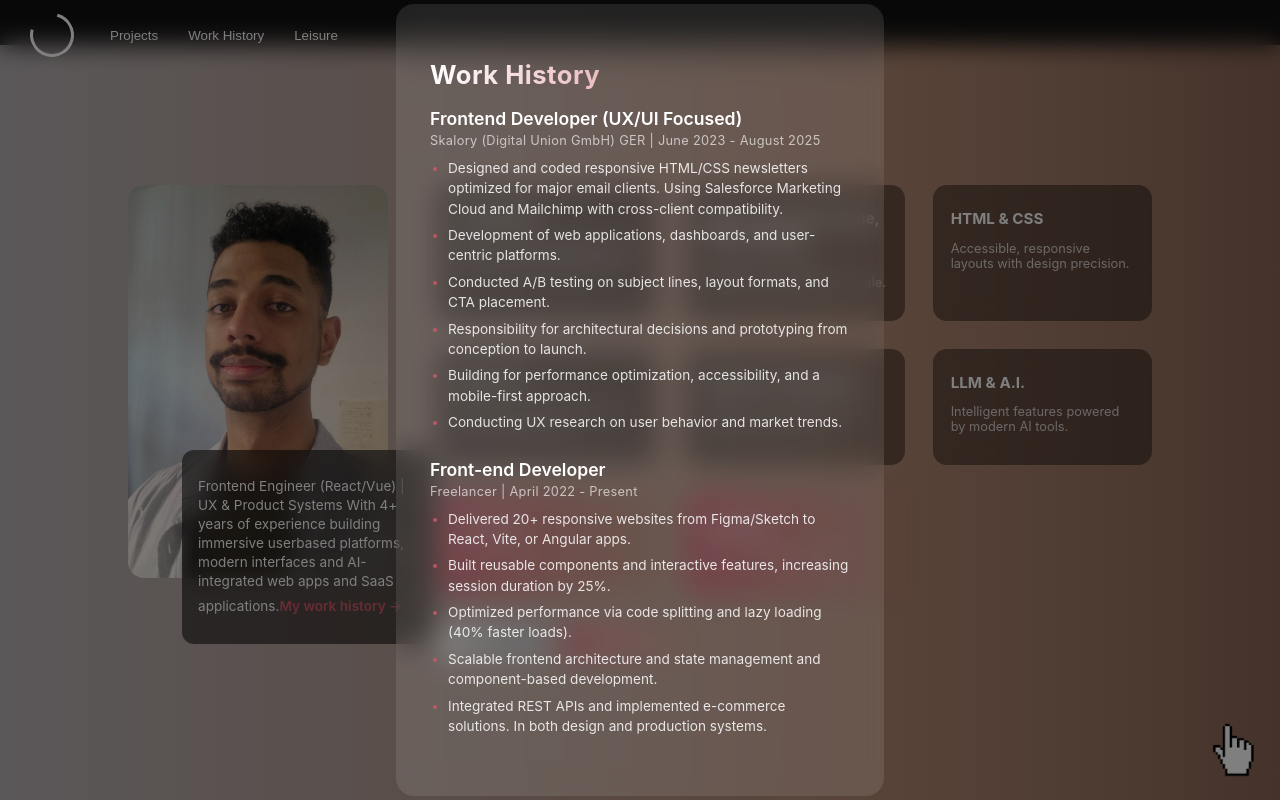
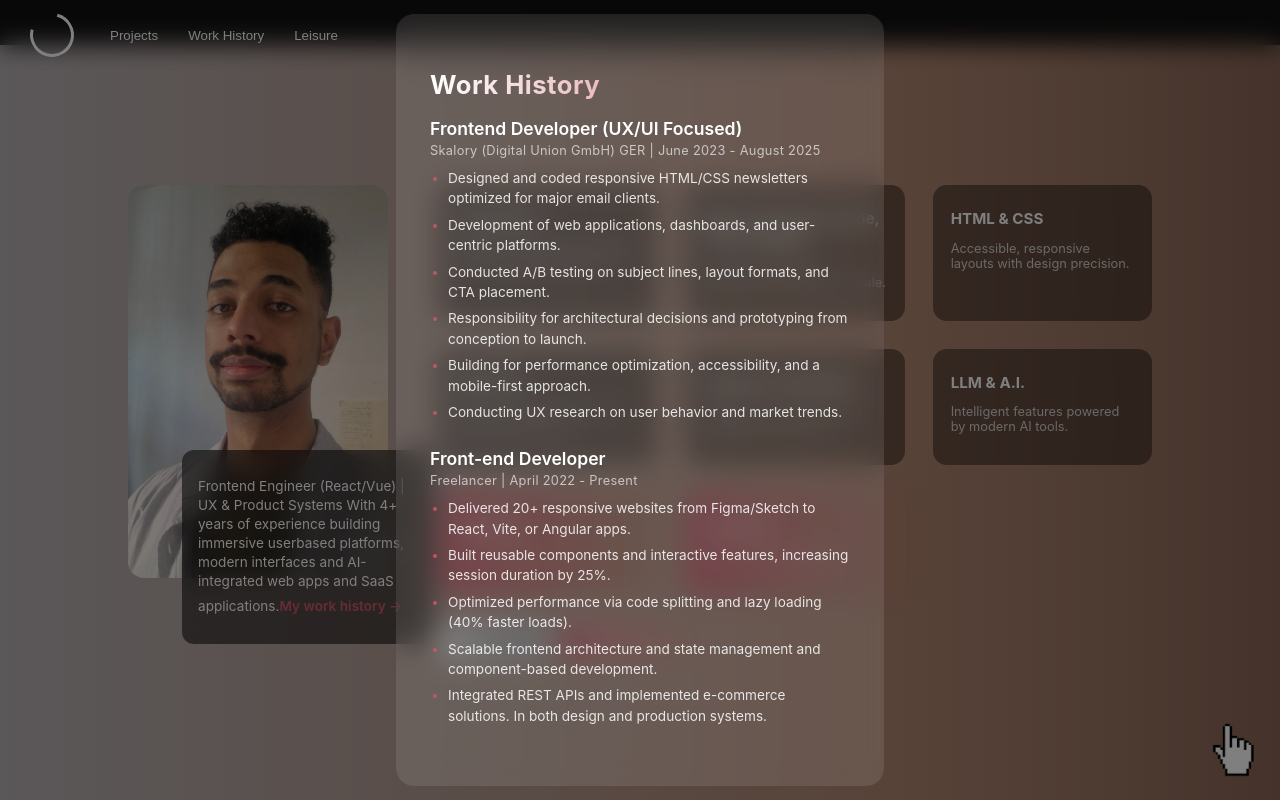
Before and after one commit to Ux-Oliveira/HenriqueOliveira, a React (Vite) app: page / in a window 1280 px wide. Both pictures are taken after a click on the element "My work history →". Shown: the part 2529-3329 px from the top of the page. Built offline with nearby package versions, Linux system fonts and the light colour scheme.

Commit message:
Update History.jsx

```diff
--- a/src/components/History.jsx
+++ b/src/components/History.jsx
@@ -113,7 +113,7 @@ export default function History() {
   <h3 class="job-title">Frontend Developer (UX/UI Focused)</h3>
   <div class="job-meta">Skalory (Digital Union GmbH) GER | June 2023 - August 2025</div>
   <ul class="job-points">
-    <li>Designed and coded responsive HTML/CSS newsletters optimized for major email clients. Using Salesforce Marketing Cloud and Mailchimp with cross-client compatibility.</li>
+    <li>Designed and coded responsive HTML/CSS newsletters optimized for major email clients.</li>
     <li>Development of web applications, dashboards, and user-centric platforms.</li>
     <li>Conducted A/B testing on subject lines, layout formats, and CTA placement.</li>
     <li>Responsibility for architectural decisions and prototyping from conception to launch.</li>
```
